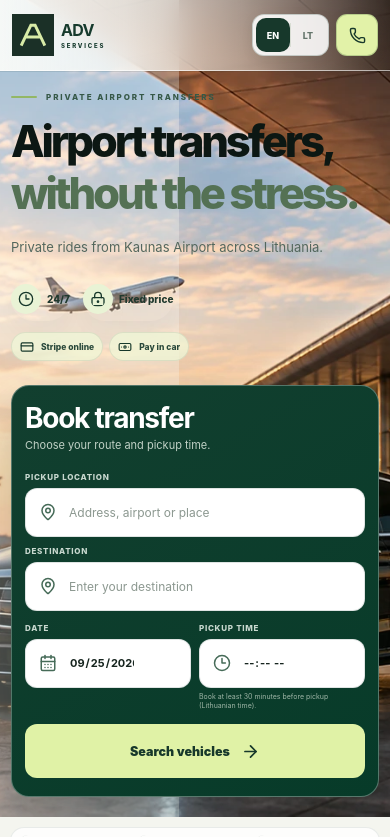
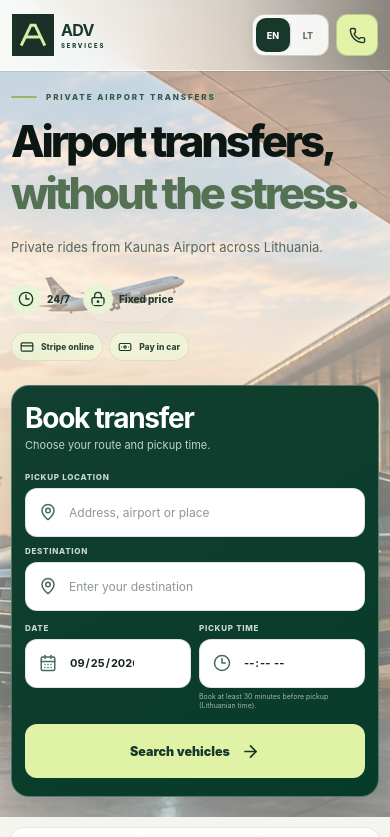
Before and after one commit to Zflex091/ADV-Transfers, a React (Vite) app: page / in a window 390 px wide. Shown: the top 837 px of the page. Built offline with nearby package versions, Linux system fonts and the light colour scheme.

Commit message:
Fix uniform mobile hero background

```diff
--- a/src/home-reference.css
+++ b/src/home-reference.css
@@ -1301,3 +1301,36 @@
     transform:none !important;
   }
 }
+
+/* 2026-09-26 FINAL MOBILE HERO BACKGROUND FIX
+   Use a single uniform veil as part of the background itself.
+   This removes every vertical light/dark split caused by stacked pseudo overlays. */
+@media (max-width:720px){
+  .site-shell[data-booking-step="1"] .landing-main{
+    background-image:
+      linear-gradient(rgba(251,250,244,.52),rgba(251,250,244,.52)),
+      url('/home-hero-bg.webp') !important;
+    background-size:cover !important;
+    background-position:64% center !important;
+    background-repeat:no-repeat !important;
+    background-blend-mode:normal !important;
+  }
+
+  .site-shell[data-booking-step="1"] .landing-main::before,
+  .site-shell[data-booking-step="1"] .landing-main::after{
+    content:none !important;
+    display:none !important;
+    background:none !important;
+    filter:none !important;
+    backdrop-filter:none !important;
+    -webkit-backdrop-filter:none !important;
+  }
+
+  .site-shell[data-booking-step="1"] .hero-copy,
+  .site-shell[data-booking-step="1"] .booking-workspace{
+    background:transparent !important;
+    filter:none !important;
+    backdrop-filter:none !important;
+    -webkit-backdrop-filter:none !important;
+  }
+}
```
